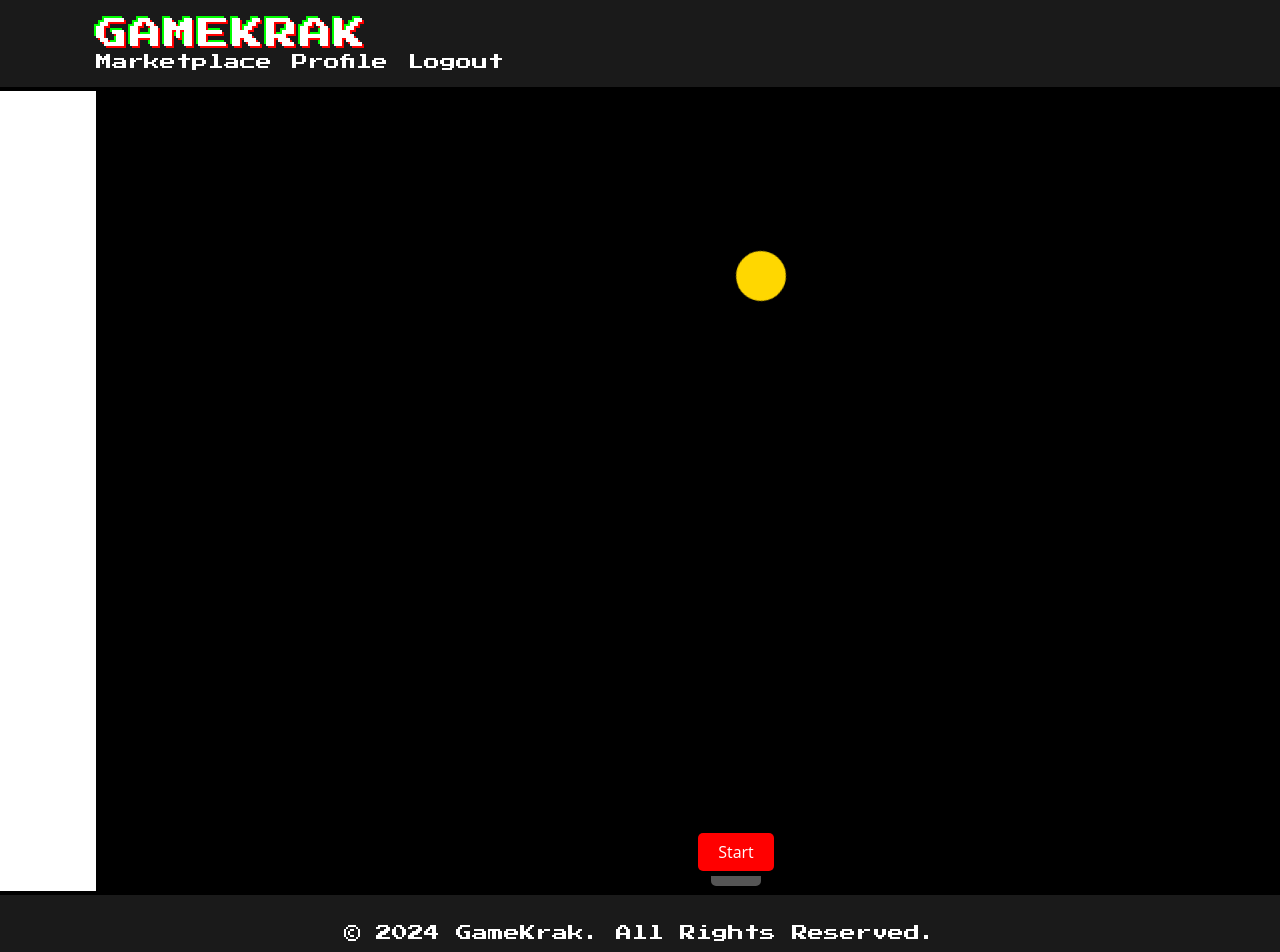
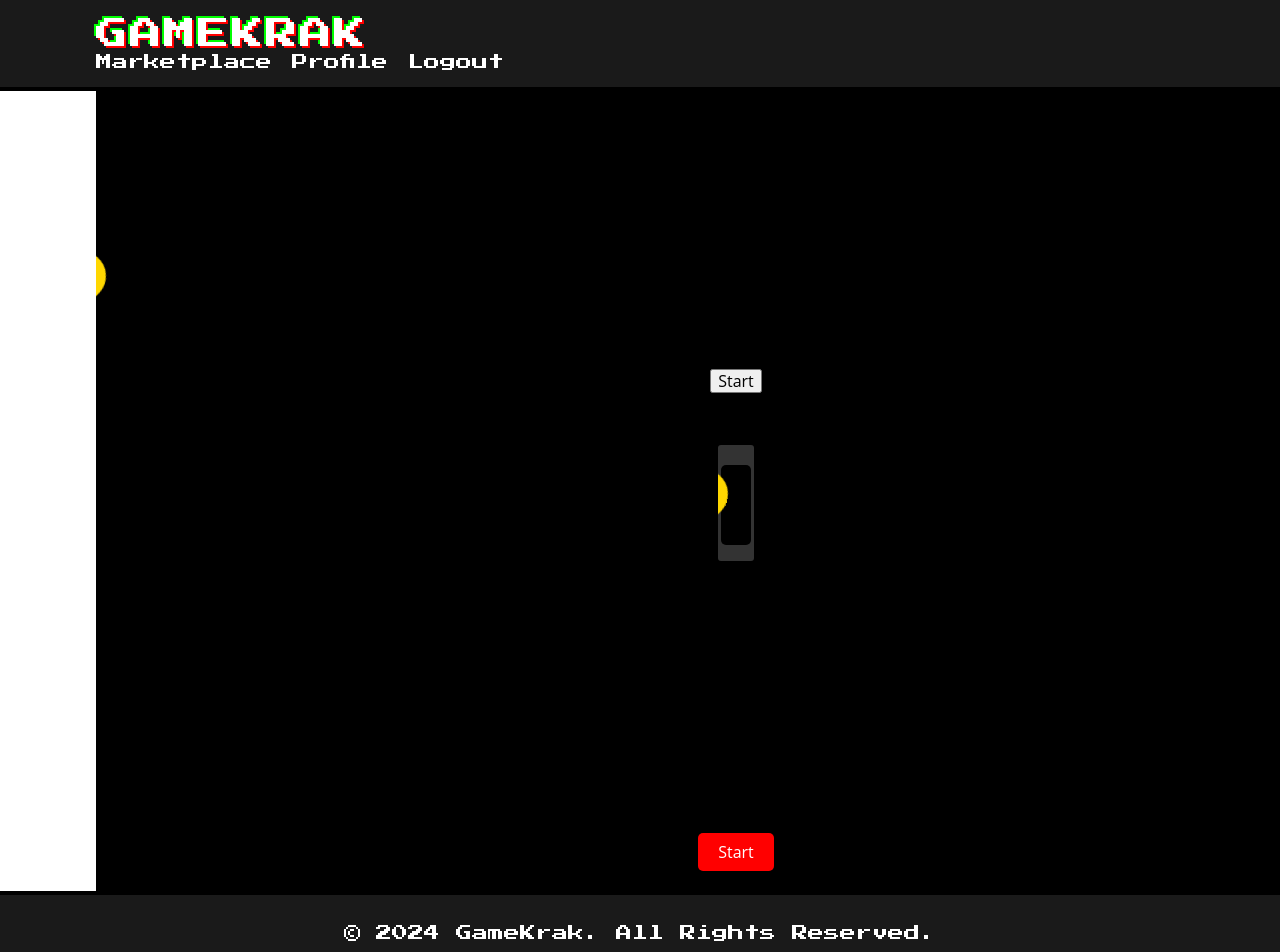
Before and after one commit to Raikuzu92/GameKrak, a React (Vite) app in the folder client/: page / in a window 1280 px wide. Shown: the top 952 px of the page. Built offline with nearby package versions, Linux system fonts and the light colour scheme.

Commit message:
got the coin slot looking a bit more proper

```diff
--- a/client/src/components/Coin/Coin.css
+++ b/client/src/components/Coin/Coin.css
@@ -1,25 +1,17 @@
+/* Coin.css */
 .coin {
-    width: 50px;
-    height: 50px;
-    background: gold;
-    border-radius: 50%;
-    position: absolute;
-    top: 20%;
-    left: 50%;
-    transform: translateX(-50%);
-    animation: spin 2s linear infinite;
-  }
+  width: 30px; /* Width of the coin */
+  height: 30px; /* Height of the coin */
+  background: gold; /* Color of the coin */
+  border-radius: 50%; /* Make the coin circular */
+  position: absolute; /* Position the coin within the slot */
+  top: 50%; /* Center vertically within the slot container */
+  left: -40px; /* Start position of the coin, just outside the slot on the left */
+  transform: translateY(-50%); /* Adjust for vertical centering */
+  transition: left 1s ease-in, opacity 1s ease-in; /* Smooth transition for horizontal movement and fading */
+}
 
-  .fall {
-    animation: fall 2s forwards;
-  }
-
-  @keyframes spin {
-    0% { transform: rotate(0deg); }
-    100% { transform: rotate(360deg); }
-  }
-
-  @keyframes fall {
-    0% { top: 20%; }
-    100% { top: 70%; }
-  }
+.coin-move {
+  left: 20px; /* Final position of the coin inside the slot */
+  opacity: 0; /* Fade out the coin */
+}
--- a/client/src/components/Coin/Coin.jsx
+++ b/client/src/components/Coin/Coin.jsx
@@ -1,10 +1,9 @@
-
 import React from 'react';
 import './Coin.css';
 
 const Coin = ({ start }) => {
   return (
-    <div className={`coin ${start ? 'fall' : ''}`}></div>
+    <div className={`coin ${start ? 'coin-move' : ''}`}></div>
   );
 };
 
--- a/client/src/components/CoinSlot/CoinSlot.jsx
+++ b/client/src/components/CoinSlot/CoinSlot.jsx
@@ -1,11 +1,23 @@
-// src/CoinSlot.js
-import React from 'react';
-import './CoinSlot.css'; // Make sure to create this CSS file
+import React, { useState } from 'react';
+import './CoinSlot.css';
+import Coin from '../Coin/Coin';
 
 const CoinSlot = () => {
-  return (
-    <div className="coin-slot"></div>
-  );
+    const [isCoinMoving, setIsCoinMoving] = useState(false);
+
+    const handleStartClick = () => {
+        setIsCoinMoving(true);
+    };
+
+    return (
+        <div>
+            <button onClick={handleStartClick}>Start</button> {/* Button to trigger coin animation */}
+            <div className="coin-slot">
+                <div className="slot-gap"></div> {/* Represents the visible part of the slot */}
+                <Coin start={isCoinMoving} /> {/* Represents the coin */}
+            </div>
+        </div>
+    );
 };
 
 export default CoinSlot;
--- a/client/src/components/CoinSlot/Coinslot.css
+++ b/client/src/components/CoinSlot/Coinslot.css
@@ -1,9 +1,22 @@
 .coin-slot {
-    position: absolute;
-    bottom: 0;
-    width: 60px;
-    height: 20px;
-    background: #555;
-    border: 5px solid #000;
-    border-radius: 0 0 10px 10px;
-  }
+  position: relative; /* Position relative to allow positioning of the gap and coin */
+  width: 40px; /* Width of the coin slot */
+  height: 120px; /* Height of the coin slot */
+  background: #333; /* Dark color to simulate the slot */
+  border: 2px solid #000; /* Black border to define the slot */
+  border-radius: 5px; /* Slight rounding for realism */
+  margin: 50px auto; /* Center horizontally with margin from the top */
+  display: flex; /* Flexbox to center any content inside */
+  align-items: center; /* Center content vertically */
+  justify-content: center; /* Center content horizontally */
+  overflow: hidden; /* Ensure any overflow content is hidden */
+}
+
+.slot-gap {
+  position: absolute; /* Absolute positioning to place the gap correctly */
+  width: 30px; /* Width of the visible slot */
+  height: 80px; /* Height of the visible slot */
+  background: #000; /* Black gap to simulate where the coin would go */
+  top: 20px; /* Position the gap within the slot */
+  border-radius: 5px; /* Rounded corners to match the slot */
+}
```
